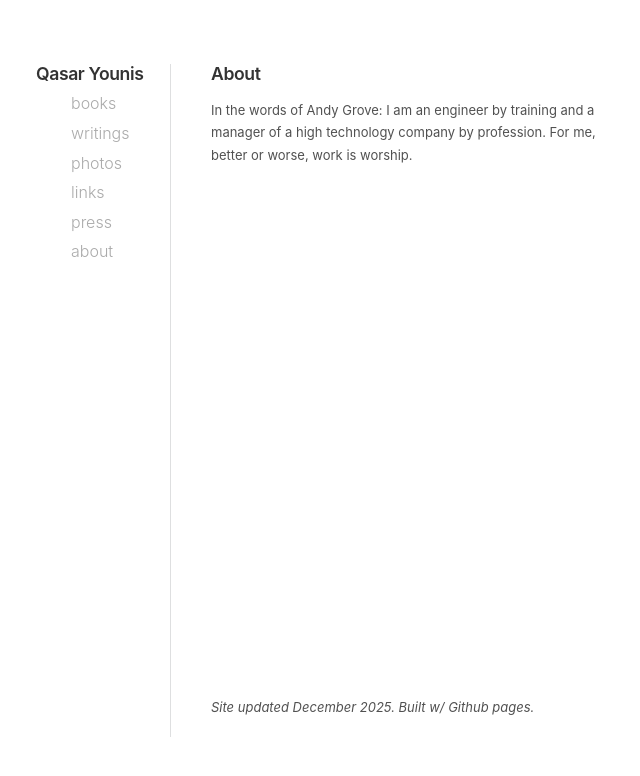
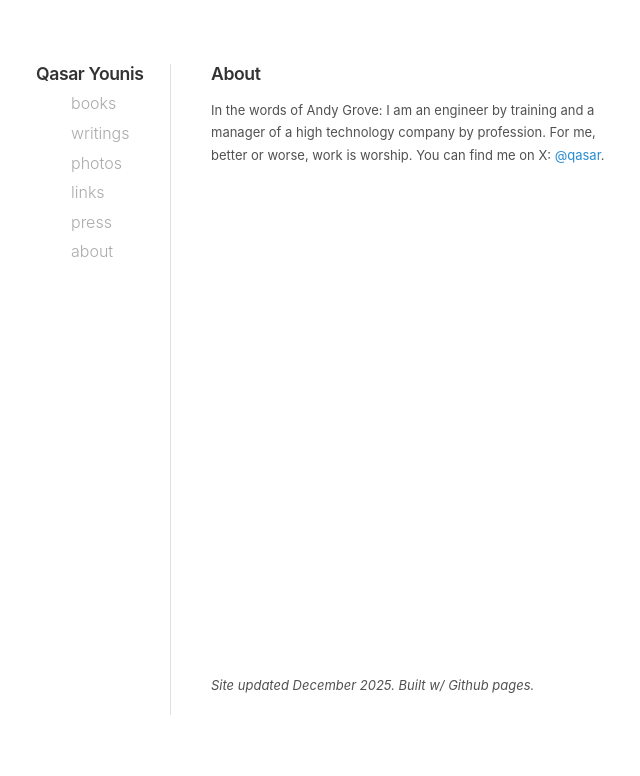
Before and after one commit to qasar/qasar.github.io, a Jekyll site: the page built from about.md, in a window 1280 px wide. Shown: the top 776 px of the page, without its empty margins (30-670 px from the left). Built offline with Jekyll 4.4.1, drawn with Linux system fonts in a browser that asks for light colours.

Commit message:
Add hyperlink to X handle (@qasar) on about and writings pages

```diff
--- a/about.md
+++ b/about.md
@@ -3,7 +3,7 @@
 permalink: /about/
 ---
 
-In the words of Andy Grove: I am an engineer by training and a manager of a high technology company by profession. For me, better or worse, work is worship.
+In the words of Andy Grove: I am an engineer by training and a manager of a high technology company by profession. For me, better or worse, work is worship. You can find me on X: [@qasar](https://x.com/qasar).
 <br>
 <br>
 <br>
```
Also changed, not shown: writings.md (+2 -0 lines).
